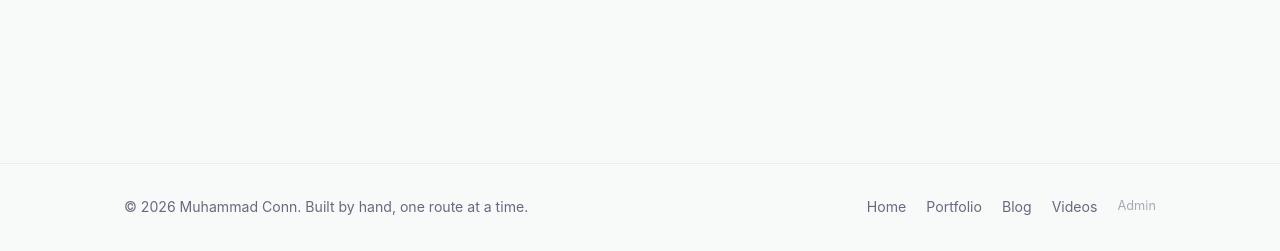
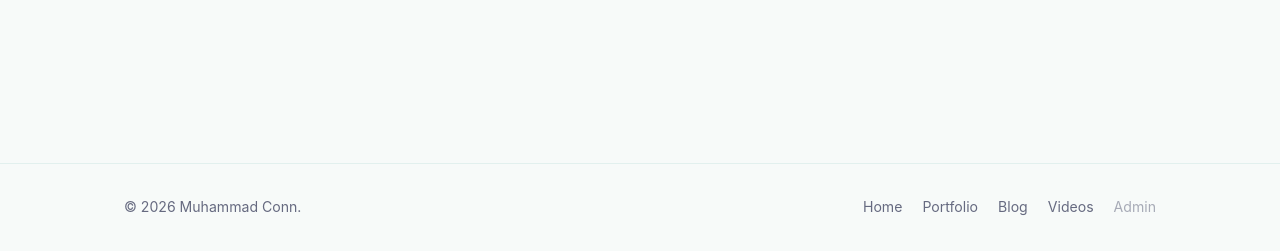
Before and after one commit to pycoder08/personal-website, a Flask app: page / in a window 1280 px wide. Shown: the part 576-827 px from the top of the page. Run offline with Flask 3, Linux system fonts and the light colour scheme; data that the repository does not hold is empty; some libraries are stand-ins or nearby versions.

Commit message:
Trim footer copy and fix Admin link vertical alignment
Removed 'Built by hand, one route at a time' -- inaccurate since this
site has mostly been built by Claude. The Admin link's mismatched
font-size (0.8rem vs 0.88rem on its siblings) was throwing off its
baseline; align-items: center on .footer-links fixes it properly.

```diff
--- a/static/css/style.css
+++ b/static/css/style.css
@@ -843,6 +843,7 @@ code {
 
 .footer-links {
   display: flex;
+  align-items: center;
   gap: 1.25rem;
 }
 
@@ -857,7 +858,6 @@ code {
 
 .footer-admin-link {
   opacity: 0.55;
-  font-size: 0.8rem;
 }
 
 .footer-admin-link:hover {
--- a/templates/base.html
+++ b/templates/base.html
@@ -51,7 +51,7 @@
 
   <footer class="site-footer">
     <div class="footer-inner">
-      <p>&copy; 2026 Muhammad Conn. Built by hand, one route at a time.</p>
+      <p>&copy; 2026 Muhammad Conn.</p>
       <div class="footer-links">
         <a href="{{ url_for('home') }}">Home</a>
         <a href="{{ url_for('portfolio') }}">Portfolio</a>
```
